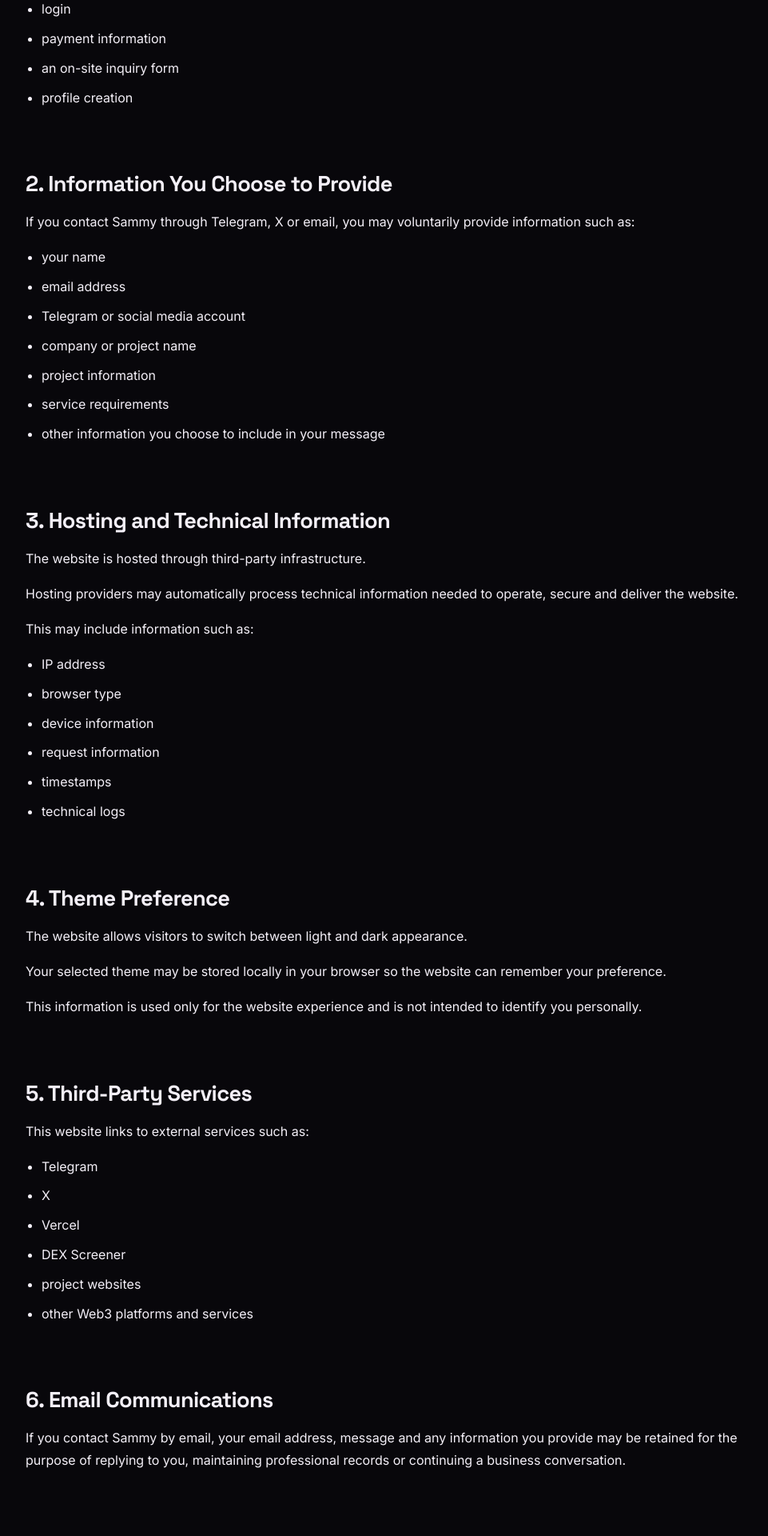
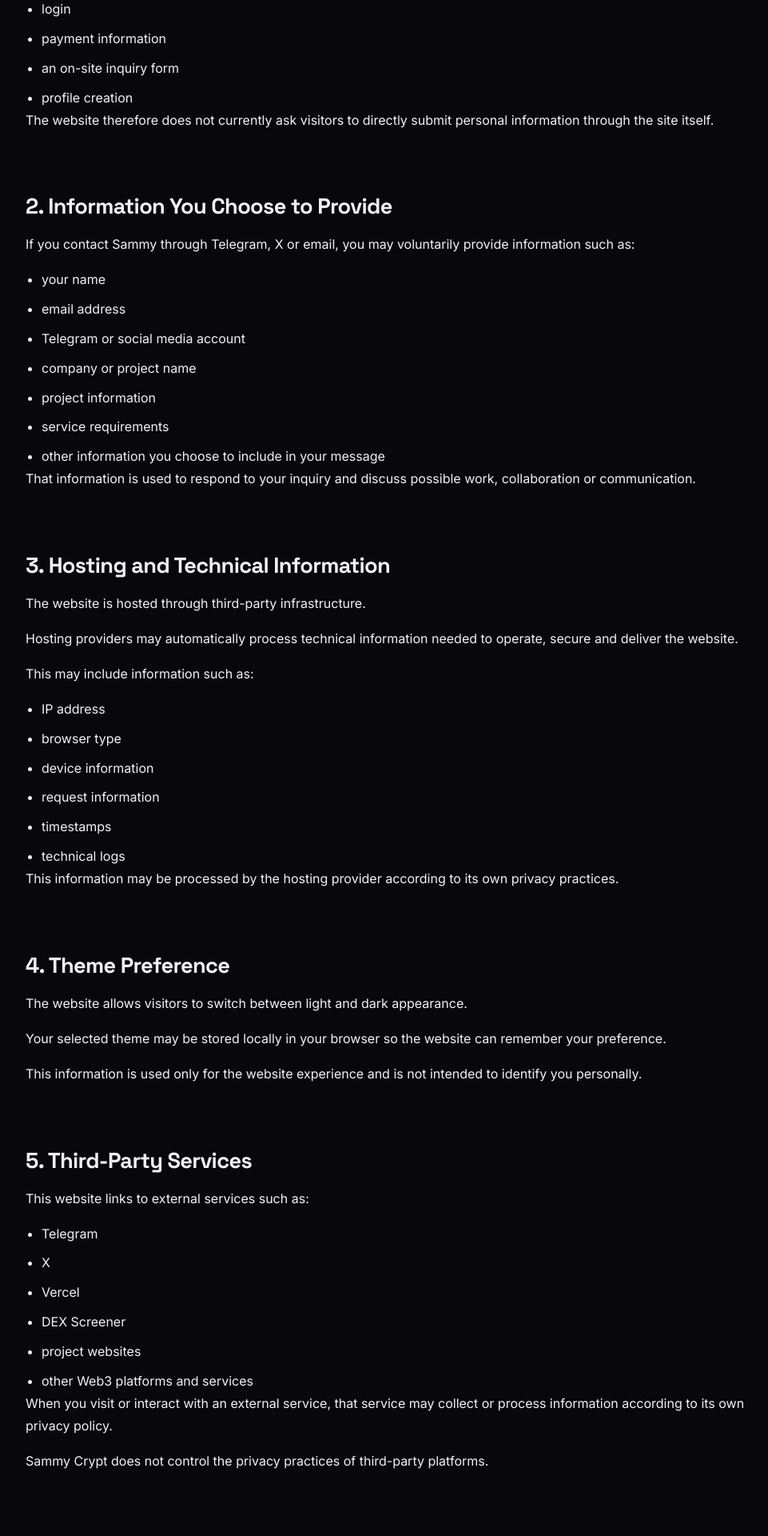
Before and after one commit to jerrybboi/samcryptto, a Next.js app: page /privacy in a window 1280 px wide. Shown: the part 860-2780 px from the top of the page at 80% size, without its empty margins (158-1119 px from the left). Built offline with nearby package versions, Linux system fonts and the light colour scheme.

Commit message:
fix: include full approved Privacy Policy copy

```diff
--- a/app/privacy/page.tsx
+++ b/app/privacy/page.tsx
@@ -17,6 +17,9 @@ const sections = [
       "an on-site inquiry form",
       "profile creation",
     ],
+    afterBullets: [
+      "The website therefore does not currently ask visitors to directly submit personal information through the site itself.",
+    ],
   },
   {
     title: "2. Information You Choose to Provide",
@@ -31,6 +34,9 @@ const sections = [
       "project information",
       "service requirements",
       "other information you choose to include in your message",
+    ],
+    afterBullets: [
+      "That information is used to respond to your inquiry and discuss possible work, collaboration or communication.",
     ],
   },
   {
@@ -47,6 +53,9 @@ const sections = [
       "request information",
       "timestamps",
       "technical logs",
+    ],
+    afterBullets: [
+      "This information may be processed by the hosting provider according to its own privacy practices.",
     ],
   },
   {
@@ -69,6 +78,10 @@ const sections = [
       "DEX Screener",
       "project websites",
       "other Web3 platforms and services",
+    ],
+    afterBullets: [
+      "When you visit or interact with an external service, that service may collect or process information according to its own privacy policy.",
+      "Sammy Crypt does not control the privacy practices of third-party platforms.",
     ],
   },
   {
```
